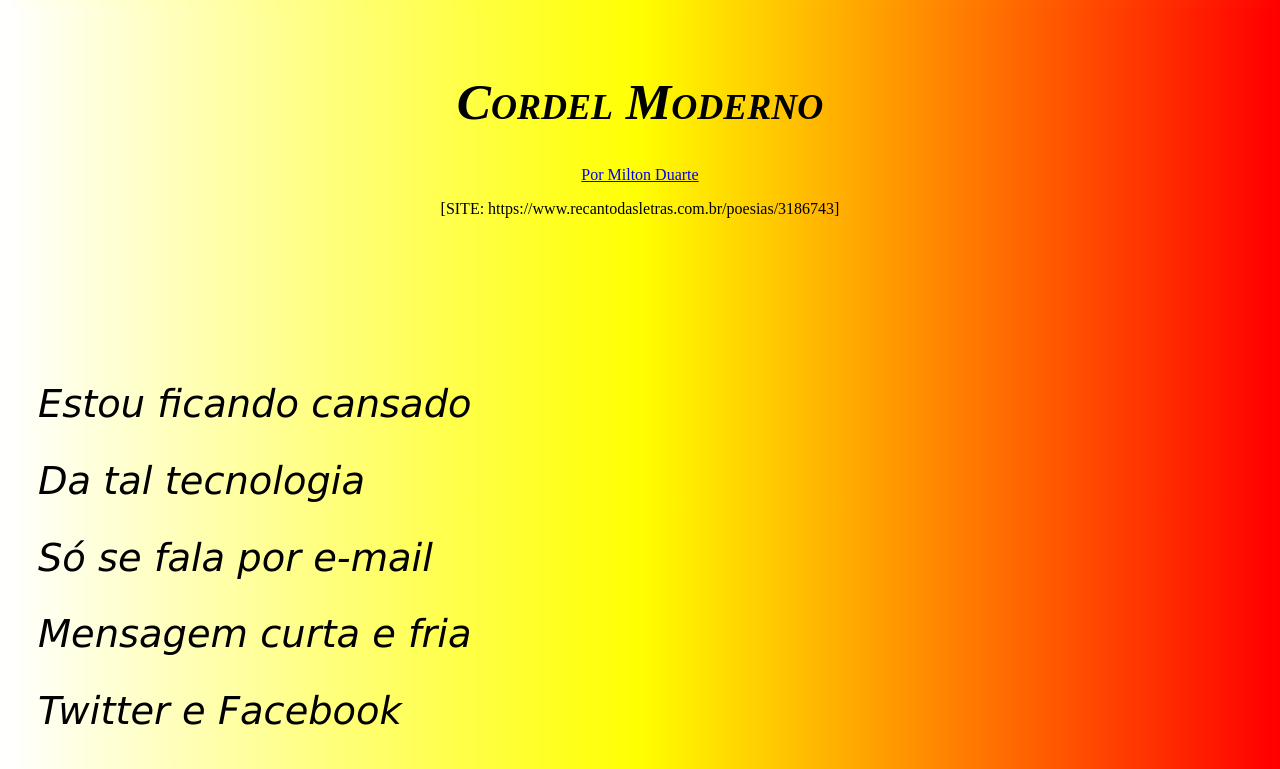
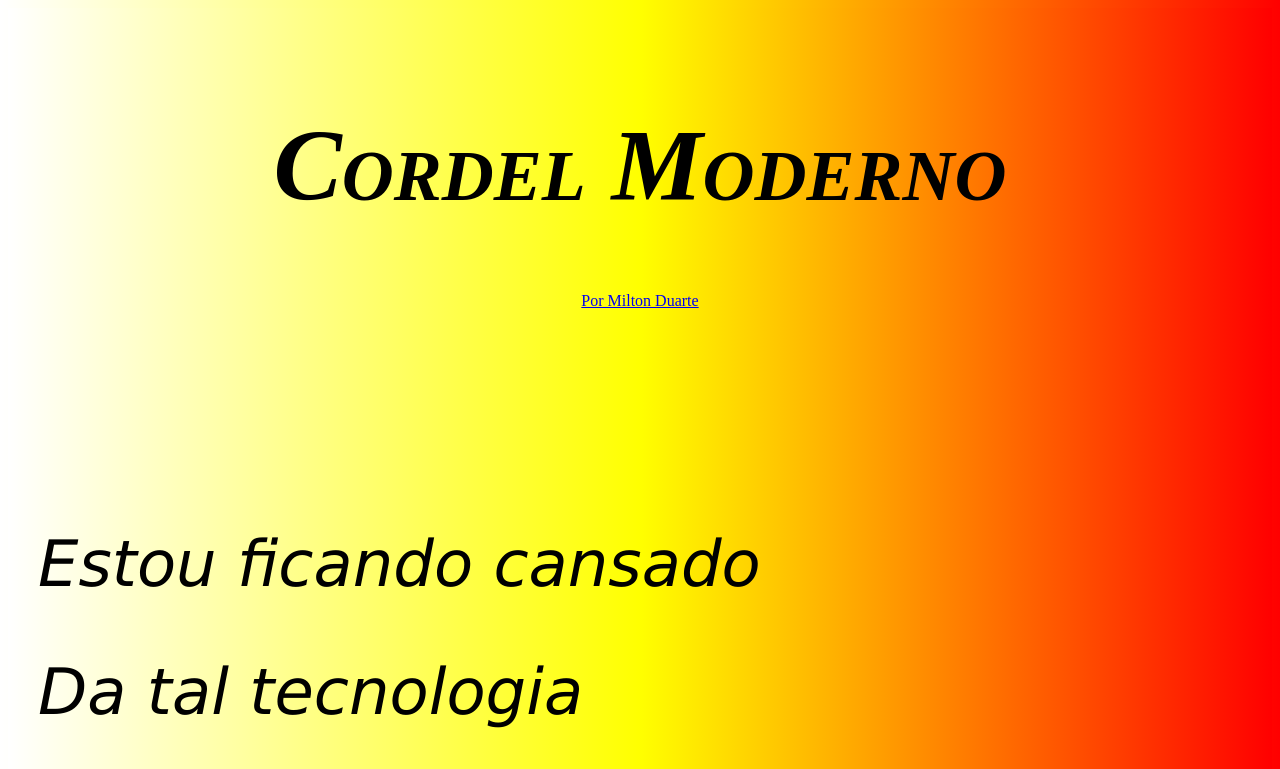
Before and after one commit to professorwaldemiro/html-css, a plain HTML site: page desafios/des012/index.html in a window 1280 px wide. Shown: the top 769 px of the page. Drawn offline with Linux system fonts and the light colour scheme.

Commit message:
Ajustei fontes e blocos

```diff
--- a/desafios/des012/estilo/style.css
+++ b/desafios/des012/estilo/style.css
@@ -13,7 +13,7 @@ header {
 header h1 {
     font-variant: small-caps;
     font-style: italic;
-    font-size: 4vw;
+    font-size: 8vw;
 
 }
 
@@ -24,8 +24,8 @@ section {
     line-height: 2em;
     font-family: Verdana, Geneva, Tahoma, sans-serif, Helvetica, sans-serif, Geneva, Tahoma, sans-serif;
     font-style: italic;
-    font-size: large;
-    font-size: 3vw;
+    font-size: x-large;
+    font-size: 5vw;
 
 }
 
@@ -42,6 +42,7 @@ section.imagem {
 
 section.imagem > p {
     color: white;
+    font-weight: bolder;
 
 }
 
--- a/desafios/des012/index.html
+++ b/desafios/des012/index.html
@@ -12,7 +12,7 @@
 <header>
     <h1>Cordel Moderno</h1>
     <p><a href="https://www.recantodasletras.com.br/poesias/3186743" target="_blank">Por Milton Duarte</a></p>
-    [SITE: https://www.recantodasletras.com.br/poesias/3186743]
+
 </header>
 
     <section class="normal">
```
